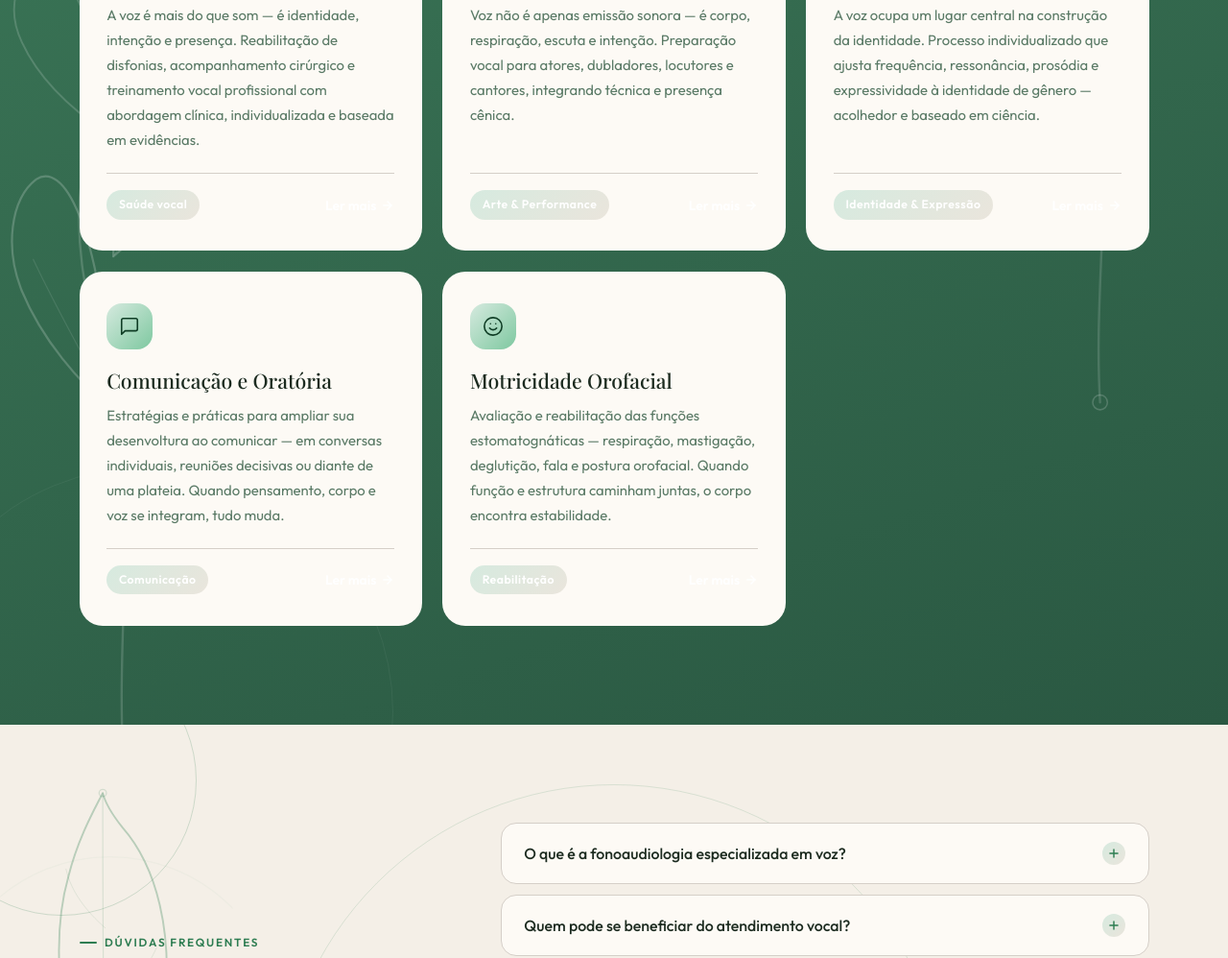
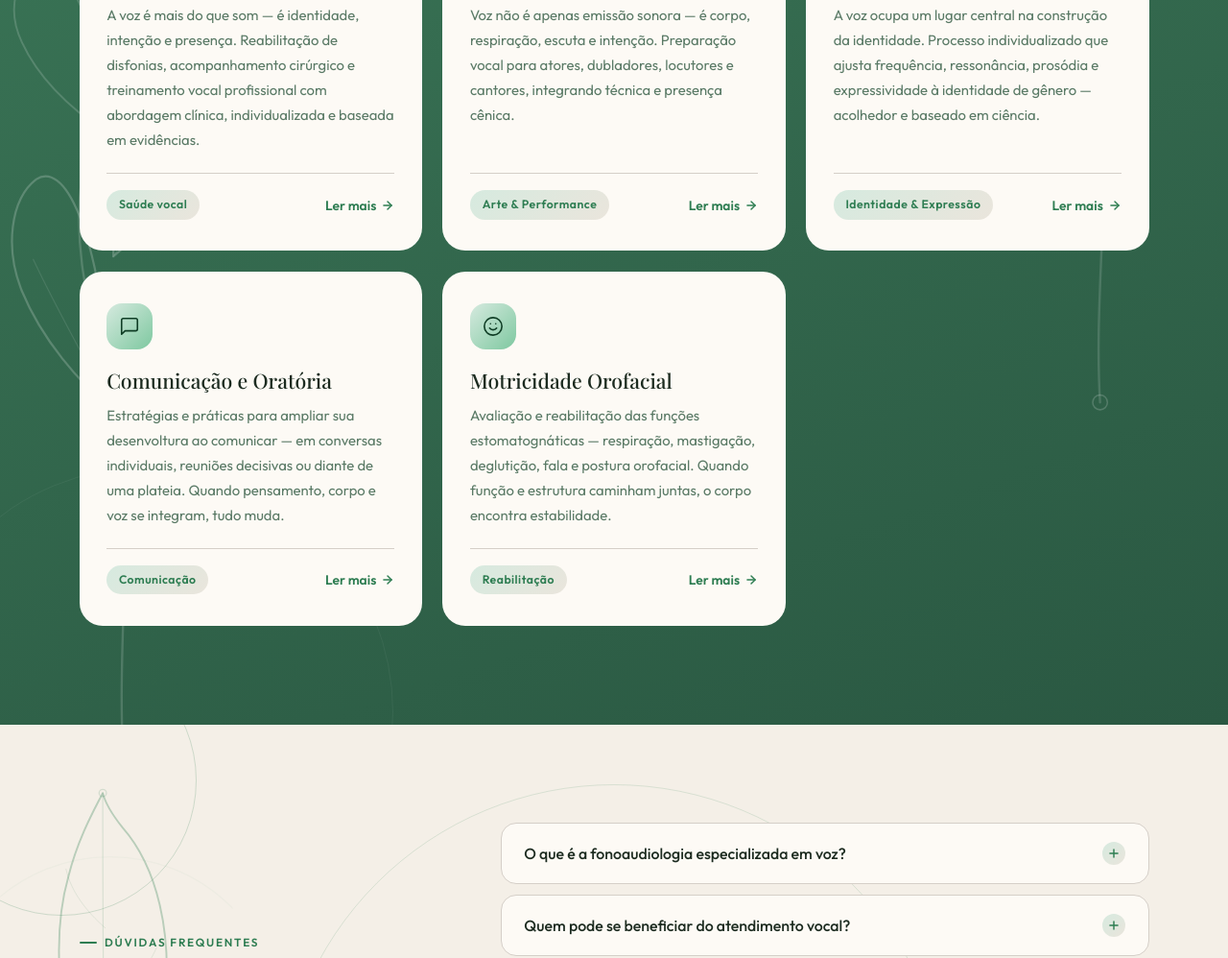
Before and after one commit to jlopesss/site-ana-grilo, a plain HTML site: page index.html in a window 1280 px wide. Shown: the part 1192-2190 px from the top of the page at 96% size. Drawn offline with nearby package versions, Linux system fonts and the dark colour scheme; a web font is replaced by a local one.

Commit message:
fix: remove regras CSS redundantes e imagens não utilizadas
Remove estilos dark mode duplicados dos cards de serviço e exclui
imagens bg-texture.png e logo.png que não são mais referenciadas.

Co-Authored-By: Claude Sonnet 4.6 <noreply@anthropic.com>

```diff
--- a/css/style.css
+++ b/css/style.css
@@ -1674,17 +1674,6 @@ footer {
     color: var(--color-text);
   }
 
-  body:not([data-theme="light"]) .servico-card__tag {
-    color: #fff;
-  }
-
-  body:not([data-theme="light"]) .servico-card__link {
-    color: #fff;
-  }
-  body:not([data-theme="light"]) .servico-card__link:hover {
-    color: var(--color-accent);
-  }
-
   body:not([data-theme="light"]) .hero__stat,
   body:not([data-theme="light"]) .hero__badge {
     background: color-mix(in srgb, var(--color-accent-light) 18%, transparent);
```
